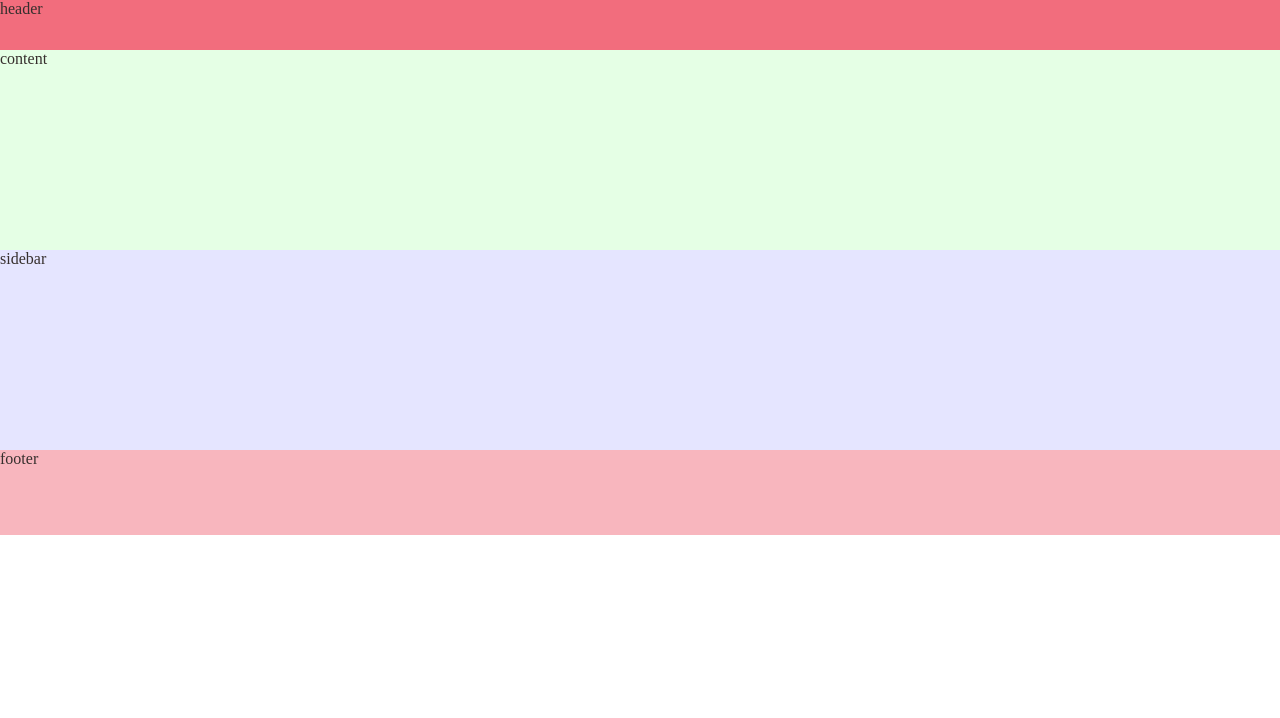
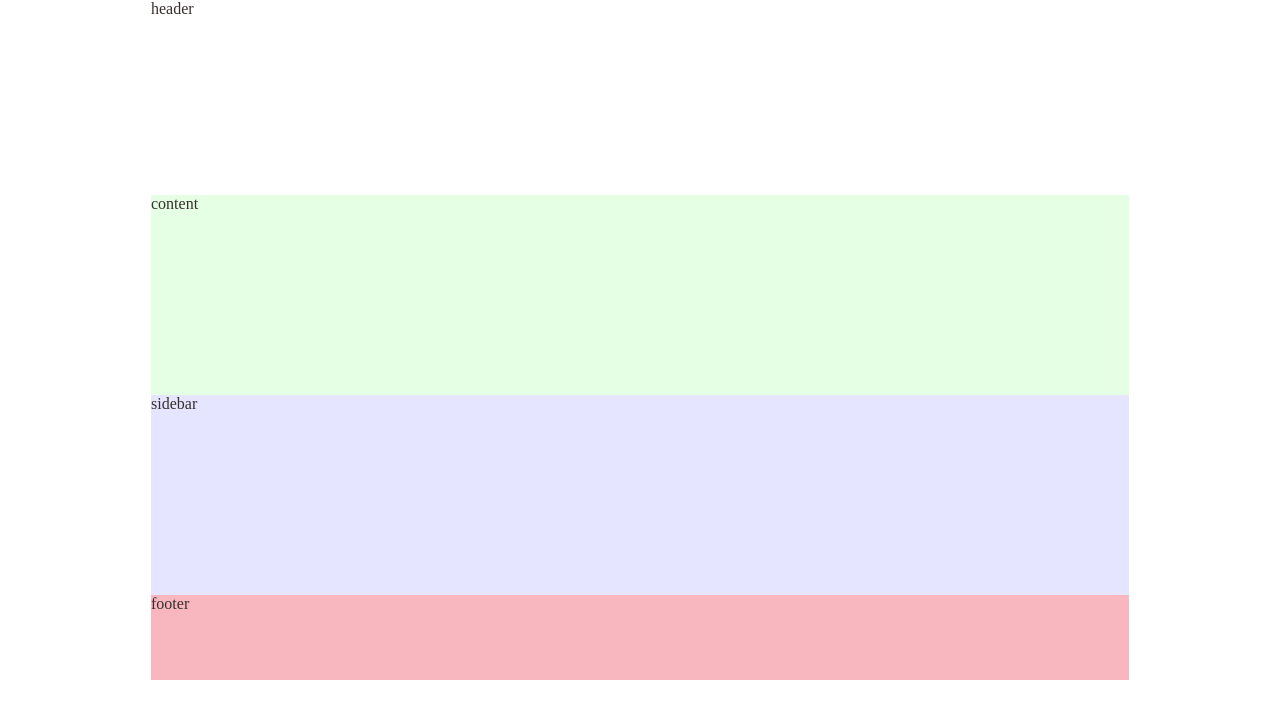
Before and after one commit to ke1k0/ke1k0.github.io, a plain HTML site: page respo_1/index.html in a window 1280 px wide. Drawn offline with nearby package versions, Linux system fonts and the light colour scheme.

Commit message:
respo 1 teszt - teszt

```diff
--- a/respo_1/css/style.css
+++ b/respo_1/css/style.css
@@ -12,14 +12,14 @@ body {
 	background: #fff;
 	color: #362f2d;
 }
+.wrapper {}
+
 .header {
 	background-color: #f26d7d;
 	height: 50px;
 }
 
-.columns {
-
-}
+.columns {}
 
 .content {
 	/*dev*/ background: rgba(0,255,0,0.1);
@@ -36,6 +36,18 @@ body {
 	height: 85px;
 }
 
-@media screen and (min-width: 769px) {
+
+
+@media screen and (min-width: 978px) {
+
+	.wrapper {
+		width: 978px;
+		margin: 0 auto;
+	}
+
+	.header {
+		background: none;
+		height: 195px;
+	}
 
 }
--- a/respo_1/index.html
+++ b/respo_1/index.html
@@ -34,6 +34,7 @@
 	</nav>
 
 -->
+	<div class="wrapper">
 
 		<!-- header -->
 		<header class="header">
@@ -58,6 +59,8 @@
 			footer
 		</footer>
 
+	</div> <!-- wrapper vége -->
+
 </body>
 
 </html>
```
Lines whose indentation alone changed are shown as unchanged.
